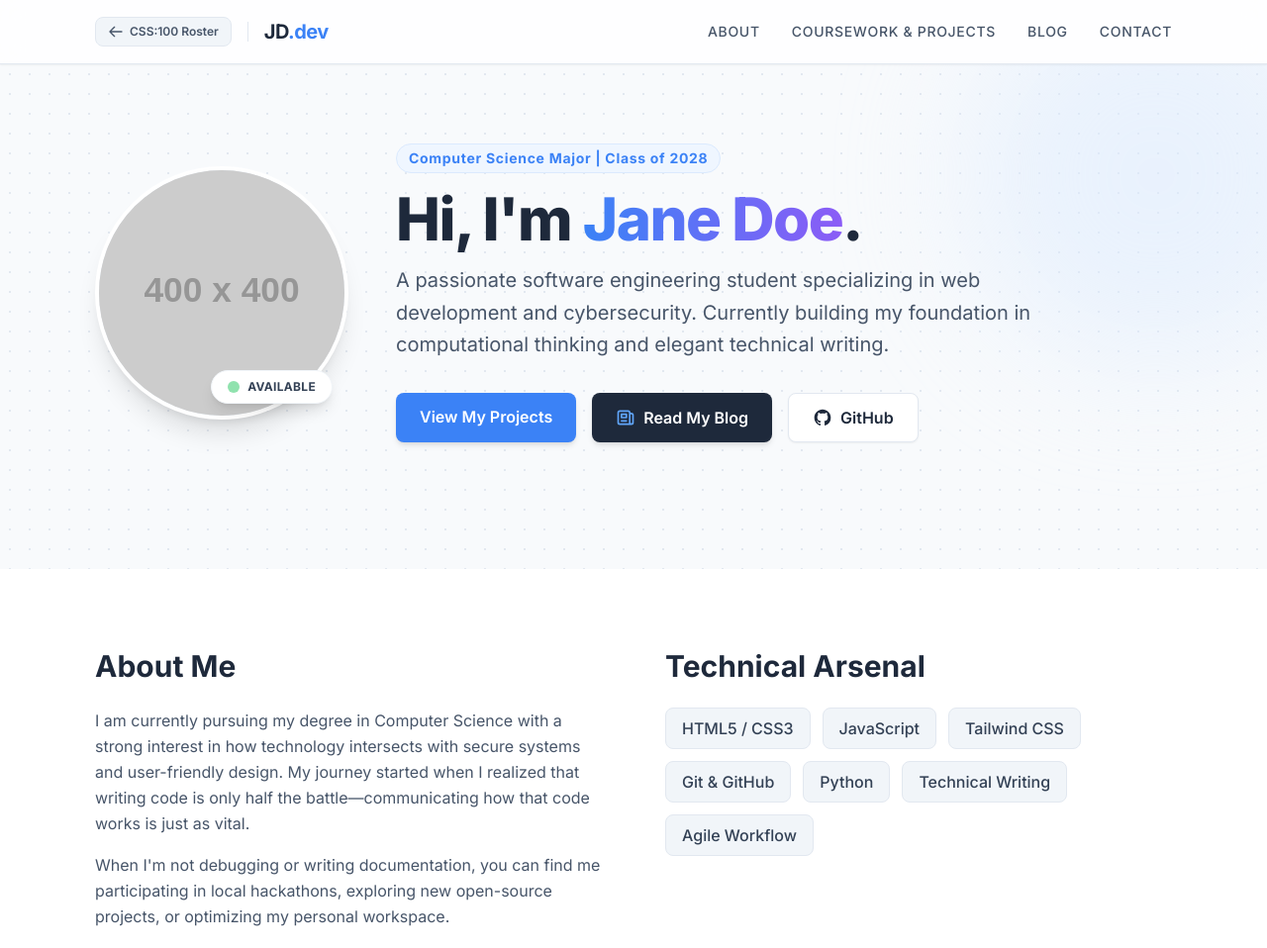
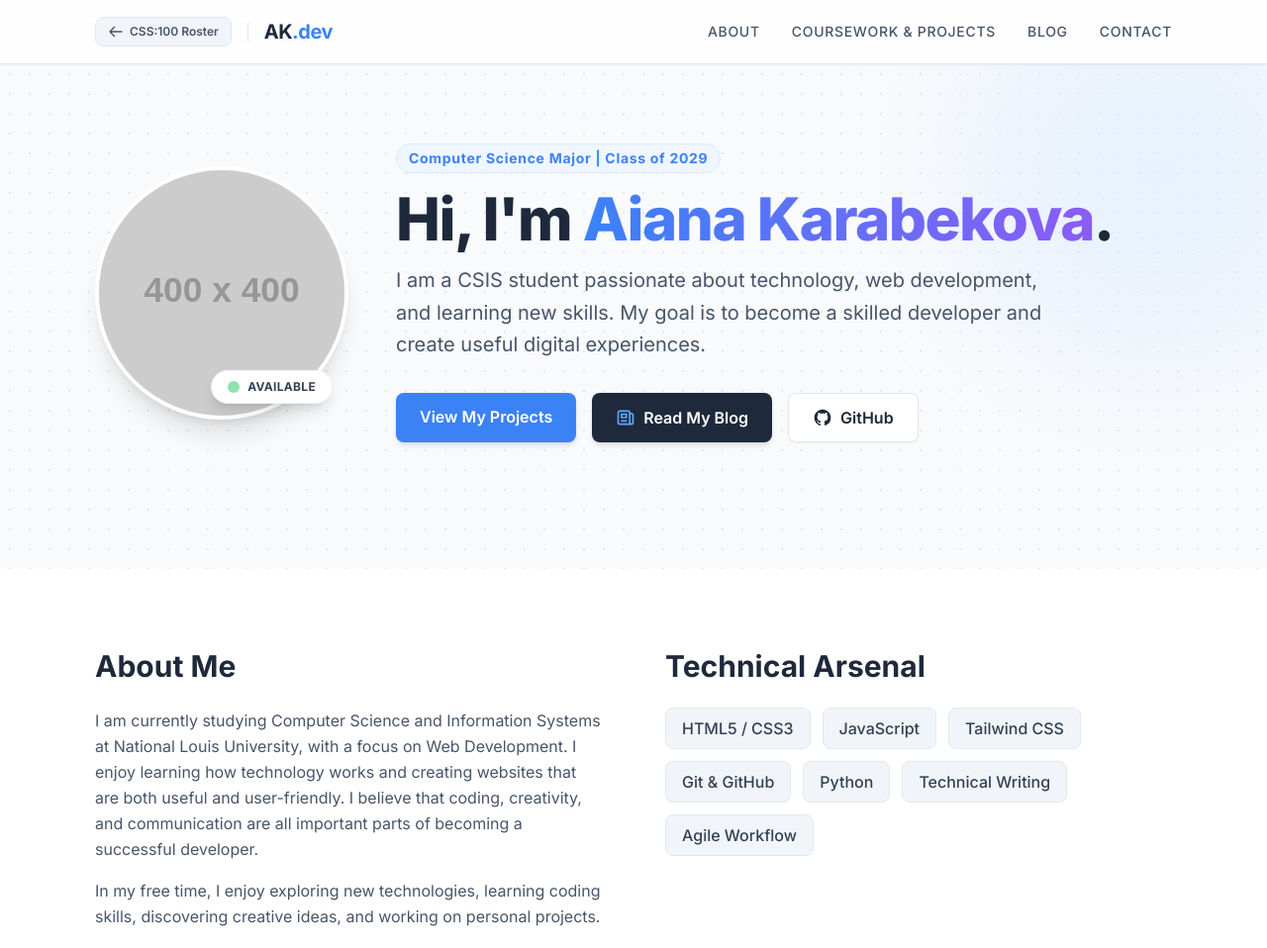
Before and after one commit to karabekovaiana/karabekovaaiana.github-io, a plain HTML site: page index.html in a window 1280 px wide. Shown: the top 958 px of the page at 99% size. Drawn offline with nearby package versions, Linux system fonts and the light colour scheme; placeholder pictures from the web are drawn by us.

Commit message:
commit 3
commit 3

```diff
--- a/index.html
+++ b/index.html
@@ -4,7 +4,7 @@
     <meta charset="UTF-8">
     <meta name="viewport" content="width=device-width, initial-scale=1.0">
     <!-- STUDENT INSTRUCTION: Update the title to your name -->
-    <title>Jane Doe | Portfolio</title>
+    <title>Aiana Karabekova | Portfolio</title>
 
     <!-- Import Tailwind CSS -->
     <script src="https://cdn.tailwindcss.com"></script>
@@ -51,7 +51,7 @@
                 <!-- Left: Back to Class Roster + Student Brand -->
                 <div class="flex items-center gap-4">
                     <!-- INSTRUCTOR / STUDENT INSTRUCTION: Replace "#" with your CSS:100 Class Roster URL (or "../index.html" if nested in a class repo) -->
-                    <a href="https://github.com/YOUR-ORG/css-100-roster" class="inline-flex items-center gap-1.5 text-xs font-semibold text-slate-600 hover:text-primary bg-slate-100 hover:bg-blue-50 border border-slate-200 hover:border-blue-200 px-3 py-1.5 rounded-lg transition">
+                    <a href="https://computingorg.github.io/NLU-CSS-100-33-90621-2026-Fall-Sep21-Dec4-Wed_1-4pm/" class="inline-flex items-center gap-1.5 text-xs font-semibold text-slate-600 hover:text-primary bg-slate-100 hover:bg-blue-50 border border-slate-200 hover:border-blue-200 px-3 py-1.5 rounded-lg transition">
                         <svg class="w-4 h-4" fill="none" stroke="currentColor" viewBox="0 0 24 24" aria-hidden="true">
                             <path stroke-linecap="round" stroke-linejoin="round" stroke-width="2" d="M10 19l-7-7m0 0l7-7m-7 7h18"></path>
                         </svg>
@@ -62,7 +62,7 @@
 
                     <a href="index.html" class="font-bold text-xl tracking-tight text-secondary">
                         <!-- STUDENT INSTRUCTION: Update your initials or logo here -->
-                        JD<span class="text-primary">.dev</span>
+                        AK<span class="text-primary">.dev</span>
                     </a>
                 </div>
 
@@ -89,7 +89,7 @@
                 <div class="flex-shrink-0 relative">
                     <div class="w-48 h-48 md:w-64 md:h-64 rounded-full border-4 border-white shadow-xl overflow-hidden bg-slate-200">
                         <!-- STUDENT INSTRUCTION: Replace with your actual photo URL. -->
-                        <img src="https://placehold.co/400x400/1e293b/ffffff?text=JD" alt="Profile Picture" class="w-full h-full object-cover">
+                        <img src="https://placehold.co/400x400/1e293b/ffffff?text=AK" alt="Profile Picture" class="w-full h-full object-cover">
                     </div>
                     <!-- Status Badge -->
                     <div class="absolute bottom-4 right-4 bg-white px-4 py-2 rounded-full shadow-lg border border-slate-100 flex items-center gap-2">
@@ -102,15 +102,14 @@
                 <div class="text-center md:text-left flex-grow">
                     <span class="inline-block py-1 px-3 rounded-full bg-blue-50 text-primary text-sm font-bold tracking-wider mb-4 border border-blue-100">
                         <!-- STUDENT INSTRUCTION: Update your major or current status -->
-                        Computer Science Major | Class of 2028
+                        Computer Science Major | Class of 2029
                     </span>
                     <h1 class="text-5xl md:text-6xl font-extrabold tracking-tight mb-4 text-secondary">
-                        Hi, I'm <span class="gradient-text">Jane Doe</span>.
+                        Hi, I'm <span class="gradient-text">Aiana Karabekova</span>.
                     </h1>
                     <p class="text-xl text-slate-600 mb-8 max-w-2xl leading-relaxed">
                         <!-- STUDENT INSTRUCTION: Write a brief elevator pitch about yourself -->
-                        A passionate software engineering student specializing in web development and cybersecurity. Currently building my foundation in computational thinking and elegant technical writing.
-                    </p>
+                        I am a CSIS student passionate about technology, web development, and learning new skills. My goal is to become a skilled developer and create useful digital experiences.
                     <div class="flex flex-wrap justify-center md:justify-start gap-4">
                         <a href="#courses" class="bg-primary text-white hover:bg-blue-700 px-6 py-3 rounded-lg font-semibold shadow-md transition">
                             View My Projects
@@ -122,7 +121,7 @@
                             Read My Blog
                         </a>
                         <!-- STUDENT INSTRUCTION: Update link to your GitHub -->
-                        <a href="https://github.com" target="_blank" class="bg-white text-secondary hover:bg-slate-50 border border-slate-200 px-6 py-3 rounded-lg font-semibold shadow-sm transition flex items-center gap-2">
+                        <a href="https://github.com/karabekovaiana" target="_blank" class="bg-white text-secondary hover:bg-slate-50 border border-slate-200 px-6 py-3 rounded-lg font-semibold shadow-sm transition flex items-center gap-2">
                             <svg class="w-5 h-5" fill="currentColor" viewBox="0 0 24 24" aria-hidden="true"><path fill-rule="evenodd" d="M12 2C6.477 2 2 6.484 2 12.017c0 4.425 2.865 8.18 6.839 9.504.5.092.682-.217.682-.483 0-.237-.008-.868-.013-1.703-2.782.605-3.369-1.343-3.369-1.343-.454-1.158-1.11-1.466-1.11-1.466-.908-.62.069-.608.069-.608 1.003.07 1.531 1.032 1.531 1.032.892 1.53 2.341 1.088 2.91.832.092-.647.35-1.088.636-1.338-2.22-.253-4.555-1.113-4.555-4.951 0-1.093.39-1.988 1.029-2.688-.103-.253-.446-1.272.098-2.65 0 0 .84-.27 2.75 1.026A9.564 9.564 0 0112 6.844c.85.004 1.705.115 2.504.337 1.909-1.296 2.747-1.027 2.747-1.027.546 1.379.202 2.398.1 2.651.64.7 1.028 1.595 1.028 2.688 0 3.848-2.339 4.695-4.566 4.943.359.309.678.92.678 1.855 0 1.338-.012 2.419-.012 2.747 0 .268.18.58.688.482A10.019 10.019 0 0022 12.017C22 6.484 17.522 2 12 2z" clip-rule="evenodd"></path></svg>
                             GitHub
                         </a>
@@ -141,11 +140,11 @@
                         <div class="prose text-slate-600 leading-relaxed space-y-4">
                             <!-- STUDENT INSTRUCTION: Expand on your background -->
                             <p>
-                                I am currently pursuing my degree in Computer Science with a strong interest in how technology intersects with secure systems and user-friendly design. My journey started when I realized that writing code is only half the battle—communicating how that code works is just as vital.
+                                I am currently studying Computer Science and Information Systems at National Louis University, with a focus on Web Development. I enjoy learning how technology works and creating websites that are both useful and user-friendly. I believe that coding, creativity, and communication are all important parts of becoming a successful developer.
                             </p>
                             <p>
-                                When I'm not debugging or writing documentation, you can find me participating in local hackathons, exploring new open-source projects, or optimizing my personal workspace.
-                            </p>
+                                In my free time, I enjoy exploring new technologies, learning coding skills, discovering creative ideas, and working on personal projects.
+                            <p>
                         </div>
                     </div>
                     <div>
```
